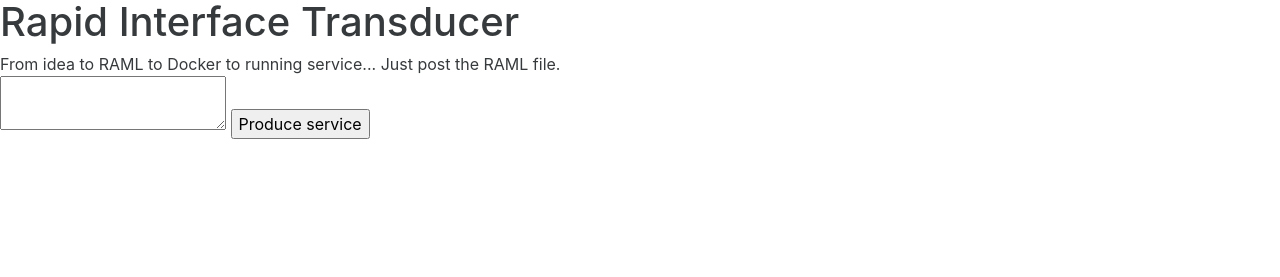
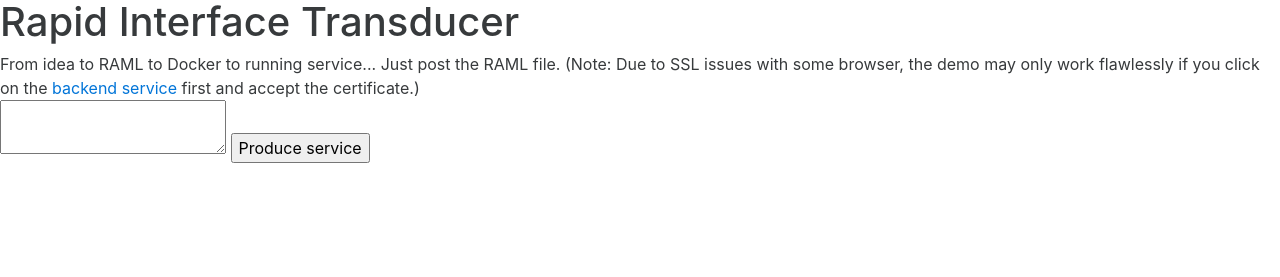
Before and after one commit to Stanley-Lima/transducer, a plain HTML site: page web/index.html in a window 1280 px wide. Drawn offline with Linux system fonts and the light colour scheme.

Commit message:
- synced back from online version

```diff
--- a/web/index.html
+++ b/web/index.html
@@ -97,6 +97,8 @@ function schema()
 
 From idea to RAML to Docker to running service... Just post the RAML file.
 
+(Note: Due to SSL issues with some browser, the demo may only work flawlessly if you click on the <a href="https://localhost:5000/">backend service</a> first and accept the certificate.)
+
 <form action="javascript:startraml()" method="post">
 <textarea name="raml" id="raml">
 </textarea>
```
